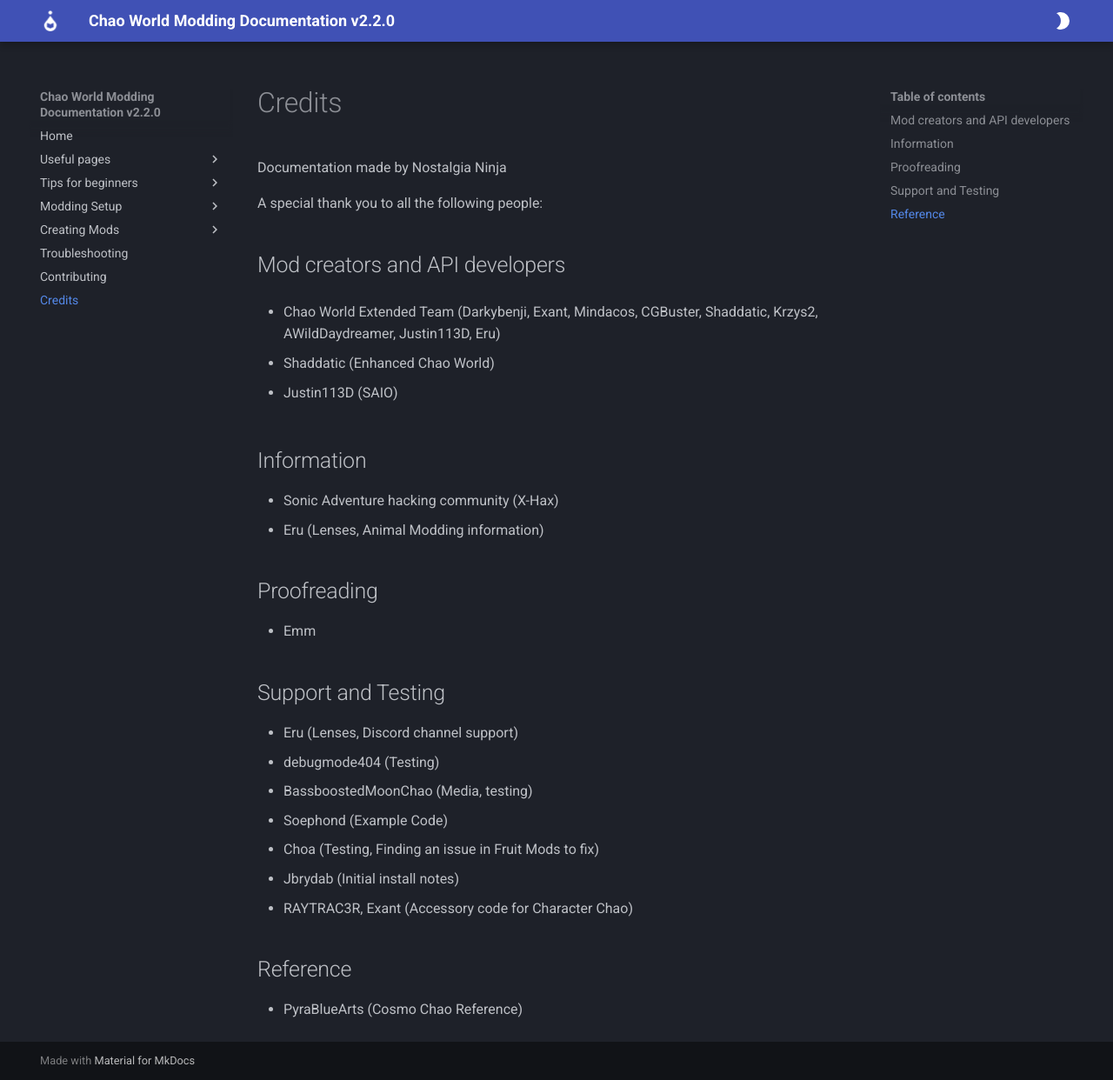
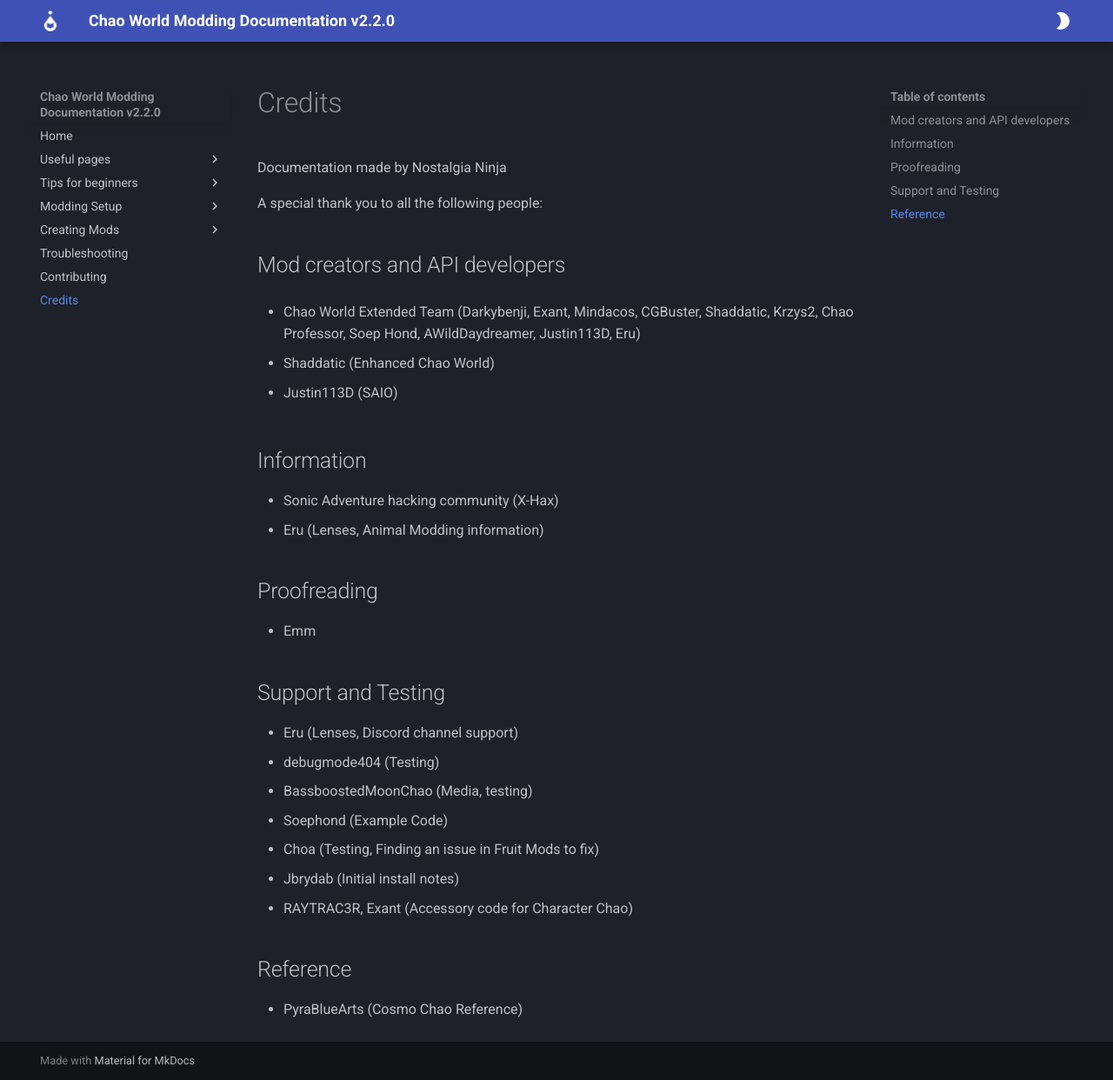
Before and after one commit to NostalgiaNinja/ChaoModding_Docs, an MkDocs documentation site: the page built from docs/credits.md, in a window 1280 px wide and 1242 px high. Shown: the whole window at 87% size. Built offline with MkDocs 1.6.1 and Material for MkDocs 9.7.7, drawn with Linux system fonts in a browser that asks for light colours.

Commit message:
Updated CWE Team credits

```diff
--- a/docs/credits.md
+++ b/docs/credits.md
@@ -6,7 +6,7 @@ A special thank you to all the following people:
 
 ## Mod creators and API developers
 
-* Chao World Extended Team (Darkybenji, Exant, Mindacos, CGBuster, Shaddatic, Krzys2, AWildDaydreamer, Justin113D, Eru)
+* Chao World Extended Team (Darkybenji, Exant, Mindacos, CGBuster, Shaddatic, Krzys2, Chao Professor, Soep Hond, AWildDaydreamer, Justin113D, Eru)
 
 * Shaddatic (Enhanced Chao World)
 
```
